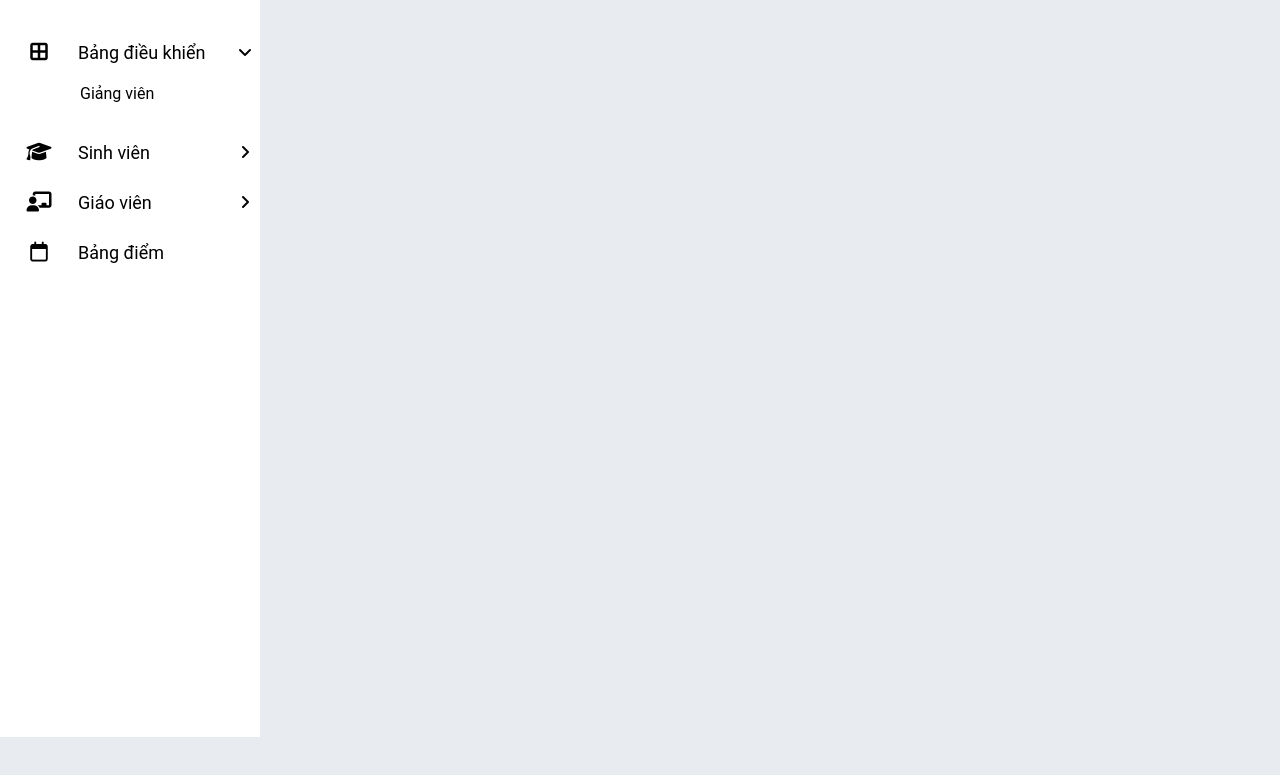
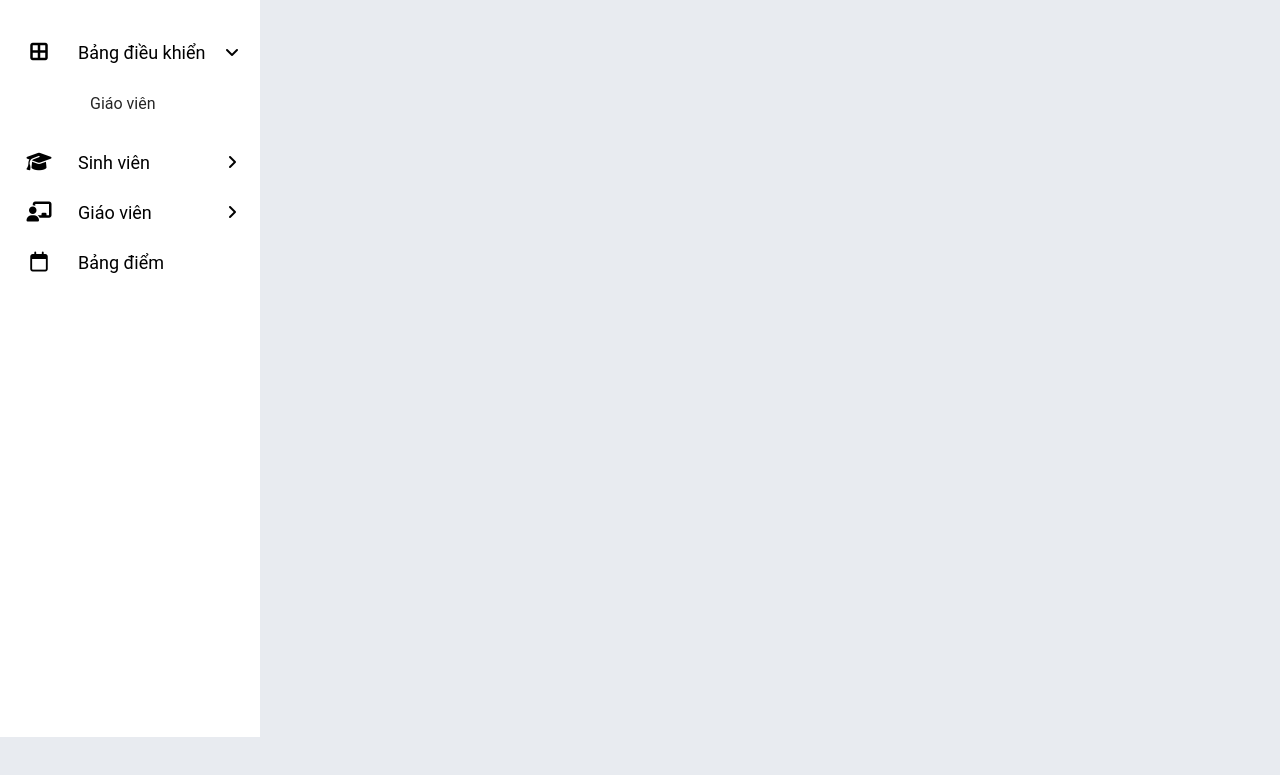
Before and after one commit to pzcuong/QuanLyHocSinh, a plain HTML site: page index.html in a window 1280 px wide. Both pictures are taken after a click on the icon 245 px from the left and 115 px from the top of the page. Shown: the part 63-838 px from the top of the page. Drawn offline with Linux system fonts and the light colour scheme.

Commit message:
up12/821h

```diff
--- a/index.html
+++ b/index.html
@@ -54,7 +54,7 @@
          </div>
          <ul class="sub-menu">
             <li><a class="link_name" href="#">Bảng điều khiển</a></li>
-            <li><a  href="#">Giảng viên</a></l  i>
+            <li><a  href="#">Giáo viên</a></l  i>
          </ul>
       </li>
       <!-- Sinh viên -->
--- a/style.css
+++ b/style.css
@@ -89,17 +89,11 @@ body
   transition: all 0.1s ease;
 
 }
-.sidebar .nav_links li:hover  {
-    background-color: yellow;
-    border-radius: 20px;
-    color: #3D5EE1
-
-}
 
 /*  */
 .sidebar .nav_links li a i
 {
-  /* position: relative;  */
+
   height: 50px;
   min-width: 78px;
   text-align: center;
@@ -109,31 +103,36 @@ body
   transition: all 0.2s ease;
 
 }
-
 .sidebar .nav_links li .iocn_link .dropdown
 {
   color: black;
   position: relative;
-  left: -10px;
+  left: -13px;
+  padding: 10px;
 }
-
 .sidebar .nav_links li .iocn_link
 {
   display: flex;
+  position: relative;
   align-items: center;
   justify-content: space-between;
 }
+.sidebar .nav_links li .iocn_link:hover
+{
+
+}
+
 .sidebar.close .nav_links li .iocn_link
 {
   display: block;
 }
 
 
-.sidebar .nav_links li i:hover,
-.sidebar .nav_links li span:hover
-{
-  color: #3D5EE1;
-}
+
+  /* .sidebar .nav_links li span:hover
+  {
+    color: #3D5EE1;
+  } */
 
 
 .sidebar .nav_links li.ShowMenu i.dropdown
@@ -157,6 +156,11 @@ body
   font-weight: 400;
   color: black;
 }
+/* .sidebar .nav_links li a .link_name:hover
+{
+  color:#3D5EE1;
+} */
+
 .sidebar.close .nav_links li a .link_name
 {
   opacity: 0;
@@ -165,9 +169,9 @@ body
 .sidebar .nav_links li .sub-menu
 {
   padding: 7px 6px 14px 80px;
-  margin-top: -10px;
-  background: #fff;
+  margin-top: 0px;
   display: none;
+
 }
 .sidebar .nav_links li.ShowMenu .sub-menu
 {
@@ -177,15 +181,19 @@ body
 {
   color: black;
   font-size: 16px;
-  padding: 10px 0;
-  white-space: nowrap;
+  padding: 10px 10px;
   transition: all 0.1s ease;
-  opacity: 1;
+  opacity: 0.85;
 }
 .sidebar .nav_links li .sub-menu a:hover
 {
   opacity: 1;
   color: #3D5EE1;
+}
+.sidebar .nav_links li .sub-menu a:focus
+{
+  color: #3D5EE1;
+
 }
 
 .sidebar.close .nav_links li .sub-menu
@@ -232,10 +240,7 @@ body
 {
   top: 50%;
   transform: translateY(-100%);
-
 }
-
-
 
 
 .home-section
@@ -376,6 +381,7 @@ body
 {
   color: #3d5ee1;
 }
+
 .header .search-bar
 {
 
```
Also changed, not shown: user1.jpg (deleted).
